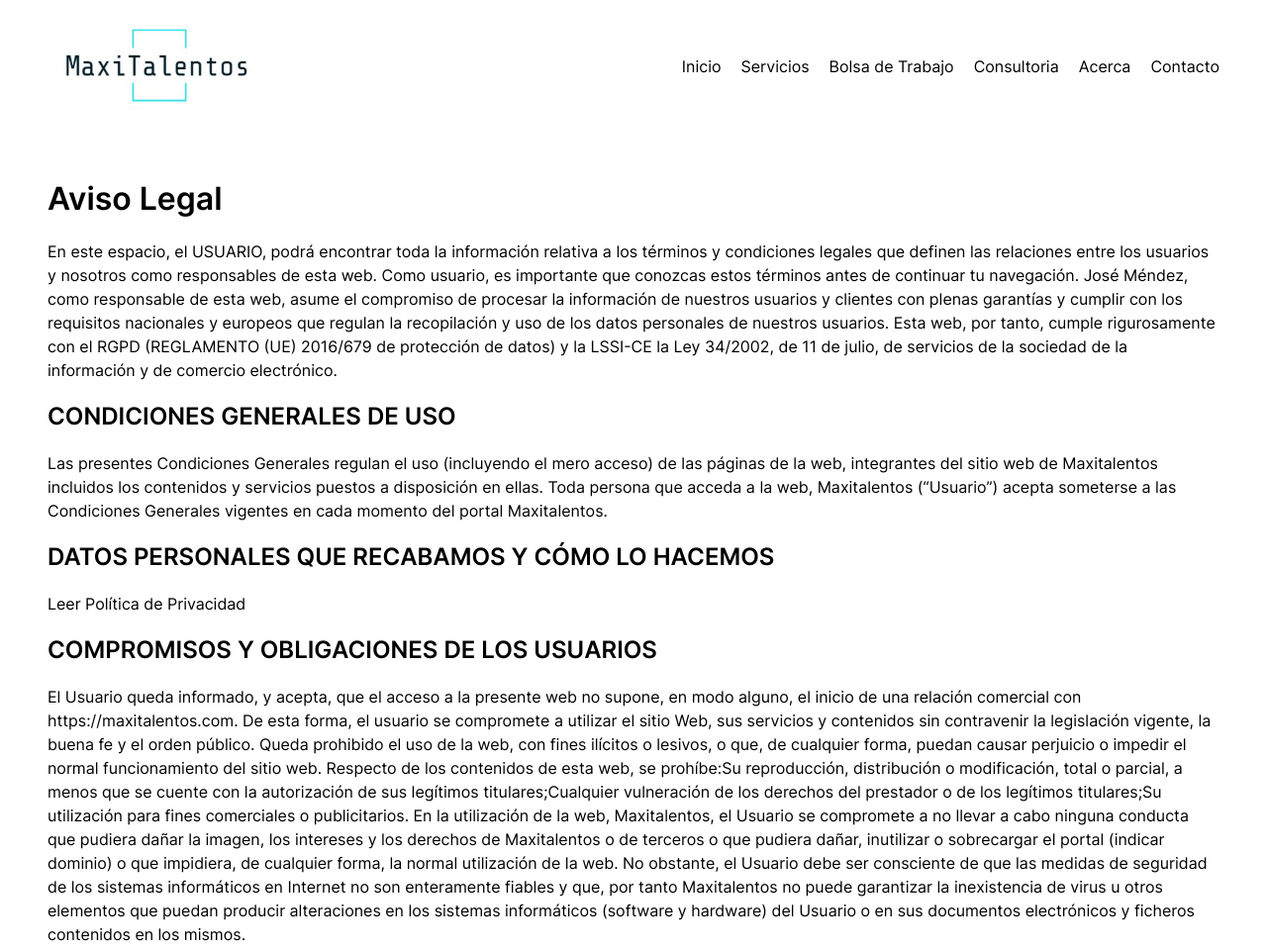
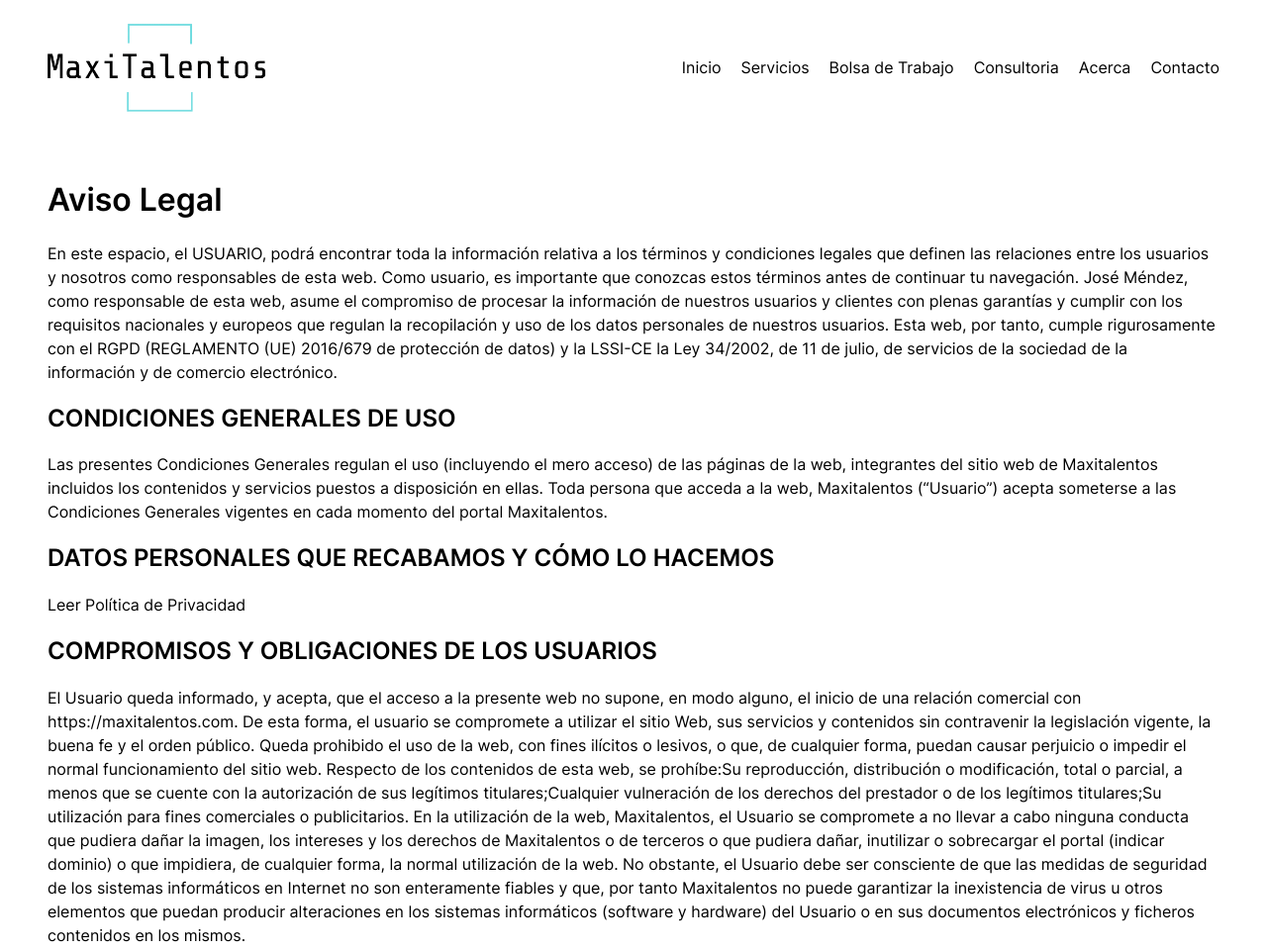
Before and after one commit to mendezjose/maxitalentos-gatsby, a Gatsby site: page /aviso-legal in a window 1280 px wide. Shown: the top 960 px of the page at 99% size. Built offline with nearby package versions, Linux system fonts and the light colour scheme; Gatsby itself is replaced by a stand-in of ours.

Commit message:
Update logo

```diff
--- a/src/components/navigation.js
+++ b/src/components/navigation.js
@@ -10,7 +10,7 @@ const Navigation = () => (
       {/* <span className={styles.logo} /> */}
 
       <div style={{ maxWidth: '220px' }}>
-        <StaticImage src="../assets/images/maxitalentos.jpeg" />
+        <StaticImage src="../assets/images/max-1.png" />
       </div>
 
       {/* <span className={styles.navigationItem}>Maxitalentos</span> */}
```
Also changed, not shown: src/assets/images/max-1.png (added).
